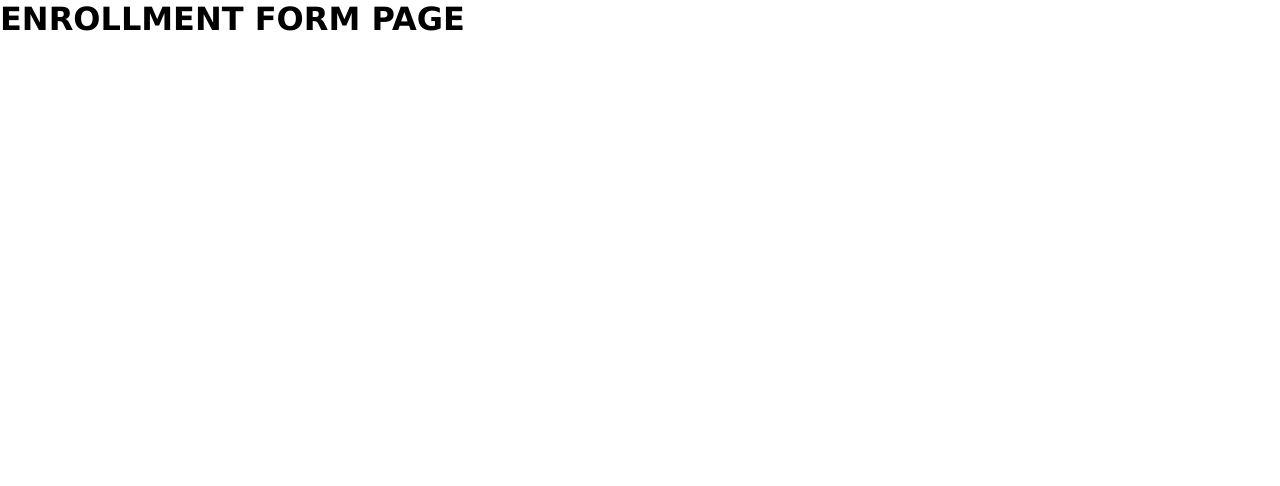
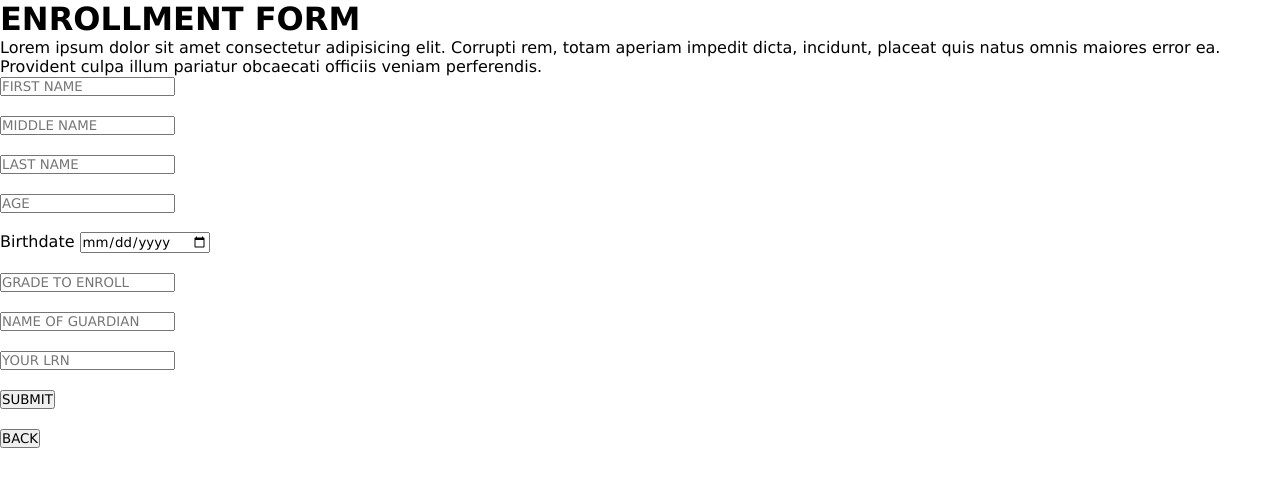
Before and after one commit to Jhanwin/enrollment, a plain HTML site: page index.html in a window 1280 px wide. Both pictures are taken after a click on the button "ENROLL NOW". Drawn offline with Linux system fonts and the light colour scheme.

Commit message:
Update index.html

```diff
--- a/index.html
+++ b/index.html
@@ -32,10 +32,29 @@
             </div>
         </div>
     </div>
-
     <!--ENROLL NOW PAGE-->
     <div id="enrollForm-page">
-        <h1>ENROLLMENT FORM PAGE</h1>
+       <div id="enroll-content">
+            <div id="enroll-title">
+                <h1>ENROLLMENT FORM</h1>
+            </div>
+            <div id="enroll-description">
+                <p>Lorem ipsum dolor sit amet consectetur adipisicing elit. Corrupti rem, totam aperiam impedit dicta, incidunt, placeat quis natus omnis maiores error ea. Provident culpa illum pariatur obcaecati officiis veniam perferendis.</p>
+            </div>
+            <div id="enroll-inputs">
+                <input type="text" class="inputStyle" id="firstname" placeholder="FIRST NAME" value=""><br><br>
+                <input type="text" class="inputStyle" id="middlename" placeholder="MIDDLE NAME" value=""><br><br>
+                <input type="text" class="inputStyle" id="lastname" placeholder="LAST NAME" value=""><br><br>
+                <input type="number" class="num" id="age" placeholder="AGE" value=""><br><br>
+                <label for="date">Birthdate</label>
+                <input type="date" name="Birthdate" id="Birthdate" value=""><br><br>
+                <input type="number" class="num" id="grade" placeholder="GRADE TO ENROLL" value=""><br><br>
+                <input type="text" class="inputStyle" id="guardianname" placeholder="NAME OF GUARDIAN" value=""><br><br>
+                <input type="number" class="inputStyle" id="lrn" placeholder="YOUR LRN" value=""><br><br>
+                <button id="btn-submit">SUBMIT</button><br><br>
+                <button id="btn-back">BACK</button><br><br>
+            </div>
+       </div>
     </div>
 
 
```
